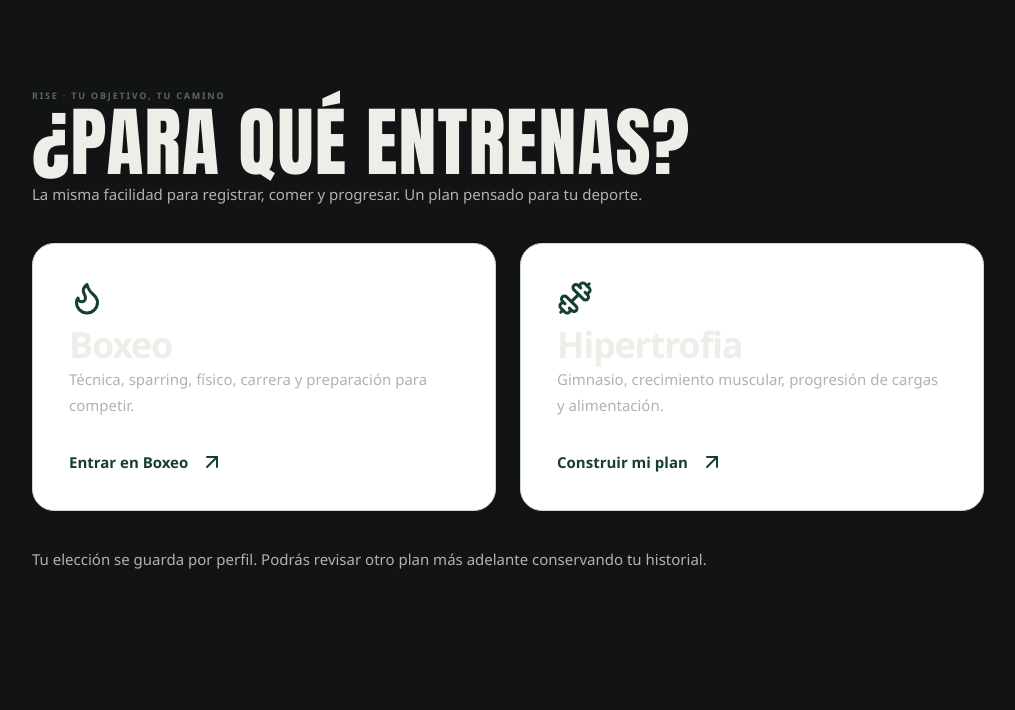
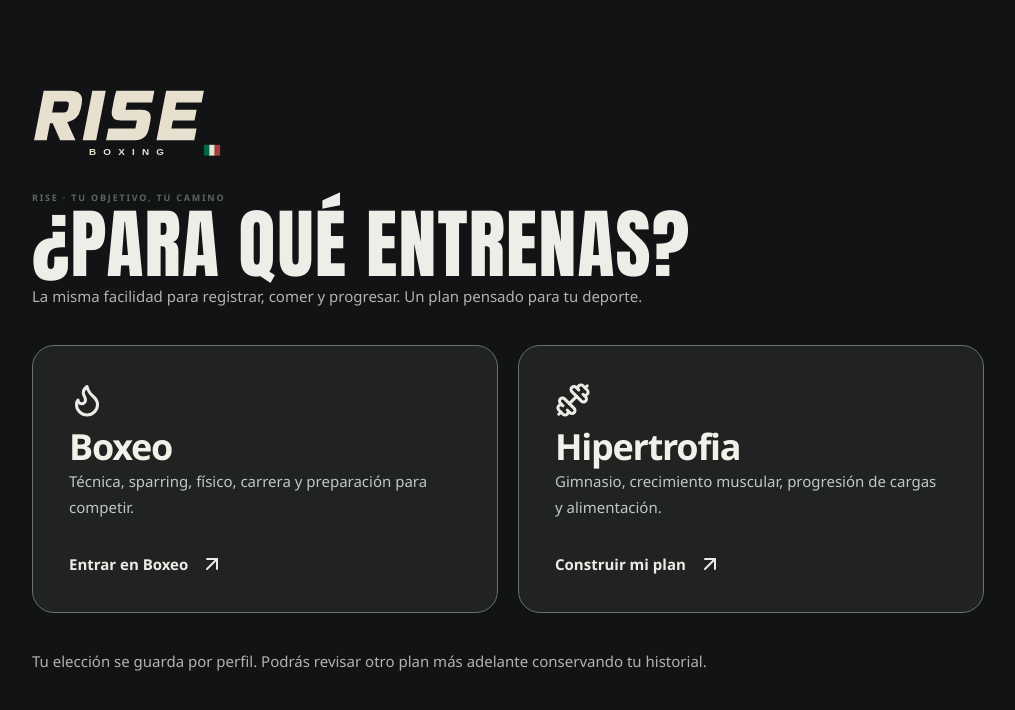
Before and after one commit to Raul1312-tech/R.A.W-1.0, a Next.js app: page /demo in a window 1280 px wide. Shown: the top 710 px of the page, without its empty margins (132-1147 px from the left). Built offline with nearby package versions, Linux system fonts and the light colour scheme.

Commit message:
Respect company sports and branding from the first onboarding screen

```diff
--- a/app/editorial-theme.css
+++ b/app/editorial-theme.css
@@ -164,3 +164,14 @@
 
 :root body .raw-shell details.boxing-legend-source{padding:0!important;margin:0!important;border:0!important;background:transparent!important;box-shadow:none!important}
 :root body .raw-shell .boxing-legend-source>summary{border:0!important;background:transparent!important;box-shadow:none!important;border-radius:0!important}
+
+/* Company entry screens must remain legible outside the authenticated shell. */
+:root body .modality-gate .modality-brand{margin-bottom:28px}
+:root body .modality-gate .modality-brand img{display:block;object-fit:contain;object-position:left center;max-width:240px;width:auto;height:74px}
+:root body .modality-gate .modality-choices{gap:20px}
+:root body .modality-gate .modality-choices.single-modality{grid-template-columns:minmax(0,1fr);max-width:740px}
+:root body .modality-gate .modality-choices button{background:#202321!important;border:1px solid #6a716b!important;color:#f2f0e9!important}
+:root body .modality-gate .modality-choices button h2{color:#f2f0e9!important}
+:root body .modality-gate .modality-choices button p{color:#c1c8c3!important}
+:root body .modality-gate .modality-choices button strong,:root body .modality-gate .modality-choices button svg{color:#ecece7!important}
+:root body .modality-gate .modality-choices button:focus-visible{outline:3px solid #d8d8d8;outline-offset:4px}
--- a/app/modality-gate.tsx
+++ b/app/modality-gate.tsx
@@ -2,4 +2,18 @@
 import {useOrganization} from './organization-context';
 import {Dumbbell,Flame,ArrowUpRight} from 'lucide-react';
 import type {Modality} from './modality';
-export default function ModalityGate({onChoose,disabled}:{onChoose:(mode:Modality)=>void;disabled:boolean}){const organization=useOrganization();return <main className="modality-gate"><span className="eyebrow">{organization?.organization.name??'RISE'} · TU OBJETIVO, TU CAMINO</span><h1>¿Para qué entrenas?</h1><p>La misma facilidad para registrar, comer y progresar. Un plan pensado para tu deporte.</p><div className="modality-choices"><button disabled={disabled} onClick={()=>onChoose('boxing')}><Flame size={36}/><h2>Boxeo</h2><p>Técnica, sparring, físico, carrera y preparación para competir.</p><strong>Entrar en Boxeo <ArrowUpRight/></strong></button><button disabled={disabled} onClick={()=>onChoose('hypertrophy')}><Dumbbell size={36}/><h2>Hipertrofia</h2><p>Gimnasio, crecimiento muscular, progresión de cargas y alimentación.</p><strong>Construir mi plan <ArrowUpRight/></strong></button></div><p>Tu elección se guarda por perfil. Podrás revisar otro plan más adelante conservando tu historial.</p></main>}
+import Brand from './brand';
+export default function ModalityGate({onChoose,disabled}:{onChoose:(mode:Modality)=>void;disabled:boolean}){
+ const organization=useOrganization();
+ const boxing=organization?.organization.modules.boxing!==false;
+ return <main className="modality-gate">
+  <div className="modality-brand"><Brand modality={boxing?'boxing':'hypertrophy'}/></div>
+  <span className="eyebrow">{organization?.organization.name??'RISE'} · TU OBJETIVO, TU CAMINO</span>
+  <h1>{boxing?'¿Para qué entrenas?':'Tu plan de musculación'}</h1>
+  <p>{boxing?'La misma facilidad para registrar, comer y progresar. Un plan pensado para tu deporte.':'Alimentación, entrenamiento y progreso, adaptados a ti.'}</p>
+  <div className={'modality-choices'+(boxing?'':' single-modality')}>
+   {boxing&&<button disabled={disabled} onClick={()=>onChoose('boxing')}><Flame size={36}/><h2>Boxeo</h2><p>Técnica, sparring, físico, carrera y preparación para competir.</p><strong>Entrar en Boxeo <ArrowUpRight/></strong></button>}
+   <button disabled={disabled} onClick={()=>onChoose('hypertrophy')}><Dumbbell size={36}/><h2>Hipertrofia</h2><p>Gimnasio, crecimiento muscular, progresión de cargas y alimentación.</p><strong>Construir mi plan <ArrowUpRight/></strong></button>
+  </div><p>Tu elección se guarda por perfil. Podrás revisar otro plan más adelante conservando tu historial.</p>
+ </main>;
+}
--- a/app/profile-onboarding.tsx
+++ b/app/profile-onboarding.tsx
@@ -4,6 +4,7 @@ import {createContext,useContext,useRef,useState,type ReactNode} from 'react';
 import {ArrowLeft,ArrowRight,Check,Dumbbell,Flame,LoaderCircle,Save} from 'lucide-react';
 import {FoodPreferenceFields} from './food-preferences-editor';
 import SelectField from './select-field';
+import {useOrganization} from './organization-context';
 import {choices,selectedEquipment,onboardingStepIssues,type OnboardingAnswers,type OnboardingDraft} from './onboarding-schema';
 import {startOnboarding,prepareOnboarding,onboardingSportName} from './onboarding-model';
 import {dateKey,foods,targets,type Profile} from './model';
@@ -91,13 +92,14 @@ function Equipment({a,update}:{a:OnboardingAnswers;update:Update}){
 const toggle=(values:number[],value:number)=>values.includes(value)?values.filter(day=>day!==value):[...values,value];
 
 function Basics({a,update,onSport}:{a:OnboardingAnswers;update:Update;onSport:(sport:'boxing'|'strength')=>void}){
+  const boxingEnabled=useOrganization()?.organization.modules.boxing!==false;
   const b=a.basics;
   const {competition,...restGoals}=choices.goal;const generalGoals={...restGoals,performance:'Recomposición · mejorar músculo manteniendo el peso'};
   const sportValidation=useQuestion('basics.sport'),nameValidation=useQuestion('basics.name');
   return <>
     <Question field="basics.sport"><fieldset {...sportValidation} className="onboarding-multi"><legend>¿Qué deporte quieres preparar?</legend><div className="onboarding-sports">
       <button type="button" aria-pressed={b.sport==='strength'} onClick={()=>onSport('strength')}><Dumbbell size={22}/><strong>Musculación</strong><span>Fuerza y masa muscular</span></button>
-      <button type="button" aria-pressed={b.sport==='boxing'} onClick={()=>onSport('boxing')}><Flame size={22}/><strong>Boxeo</strong><span>Físico y carrera para el ring</span></button>
+      {boxingEnabled&&<button type="button" aria-pressed={b.sport==='boxing'} onClick={()=>onSport('boxing')}><Flame size={22}/><strong>Boxeo</strong><span>Físico y carrera para el ring</span></button>}
     </div></fieldset></Question>
     {b.sport==='boxing'&&<p className="onboarding-goal"><strong>Rendir mejor en el ring y llegar al peso de competición.</strong><br/>Adaptaremos tu preparación a tu nivel, tu categoría y las fechas que indiques.</p>}
     <div className="form-grid">
```
